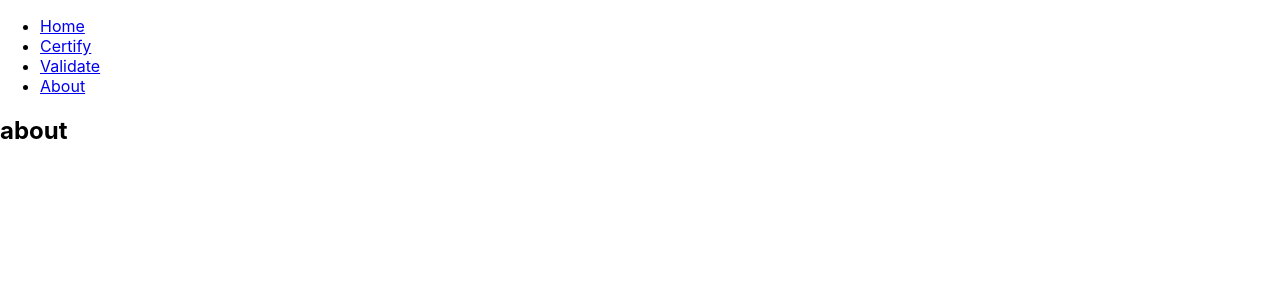
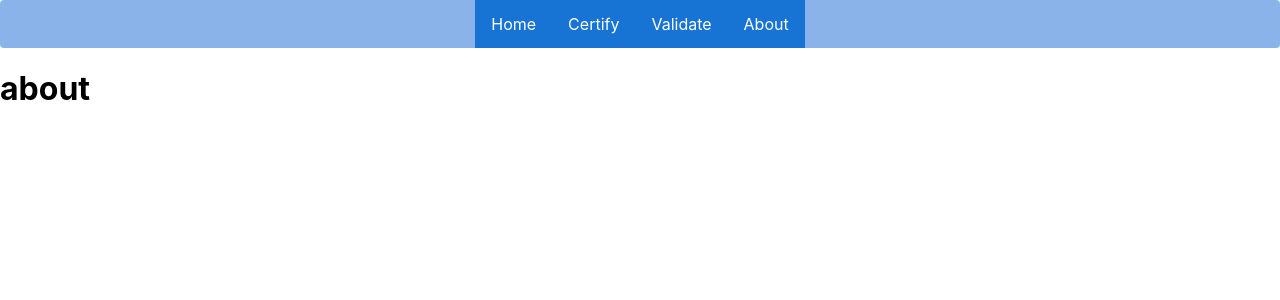
Before and after one commit to Team-e-motion/CMPE-GMV-2020, a React (Create React App) app: page /CMPE-GMV-2020/about in a window 1280 px wide. Shown: the top 300 px of the page. Built offline with nearby package versions, Linux system fonts and the light colour scheme.

Commit message:
Removing unused dependencies + adding css for navrouter

```diff
--- a/src/components/about/index.js
+++ b/src/components/about/index.js
@@ -1,5 +1,9 @@
 import React from 'react';
 
 export const About = () => {
-    return <h1>{'about'}</h1>;
+    return (
+        <div>
+            <h1>{'about'}</h1>
+        </div>
+    );
 };
--- a/src/components/navrouter/index.js
+++ b/src/components/navrouter/index.js
@@ -4,11 +4,12 @@ import { Home } from '../home';
 import { Certify } from '../certify';
 import Validate from '../validate';
 import { About } from '../about';
+import './style.css';
 
 export const NavRouter = () => {
     return (
         <BrowserRouter>
-            <nav>
+            <nav className="navbar">
                 <ul>
                     <li>
                         <Link to="/CMPE-GMV-2020">Home</Link>
@@ -23,11 +24,11 @@ export const NavRouter = () => {
                         <Link to="/CMPE-GMV-2020/about">About</Link>
                     </li>
                 </ul>
-                <Route exact path="/CMPE-GMV-2020" component={Home} />
-                <Route exact path="/CMPE-GMV-2020/certify" component={Certify} />
-                <Route exact path="/CMPE-GMV-2020/validate" component={Validate} />
-                <Route exact path="/CMPE-GMV-2020/about" component={About} />
             </nav>
+            <Route exact path="/CMPE-GMV-2020" component={Home} />
+            <Route exact path="/CMPE-GMV-2020/certify" component={Certify} />
+            <Route exact path="/CMPE-GMV-2020/validate" component={Validate} />
+            <Route exact path="/CMPE-GMV-2020/about" component={About} />
         </BrowserRouter>
     );
 };
--- a/src/components/navrouter/style.css
+++ b/src/components/navrouter/style.css
@@ -0,0 +1,32 @@
+ul {
+    list-style-type: none;
+    margin: 0;
+    padding: 0;
+    overflow: hidden;
+    background-color: #1874d4;
+}
+
+li {
+    float: left;
+}
+
+li a {
+    display: block;
+    color: white;
+    text-align: center;
+    padding: 14px 16px;
+    text-decoration: none;
+}
+
+li a:hover {
+    -webkit-transition: all 0.6s;
+    background-color: #f61313;
+}
+
+.navbar {
+    display: grid;
+    justify-content: center;
+    align-items: center;
+    border-radius: 4px;
+    background-color: #8ab3ea;
+}
--- a/src/components/validate/index.js
+++ b/src/components/validate/index.js
@@ -3,7 +3,7 @@ import React from 'react';
 const Validate = () => {
     return (
         <div className="Validate">
-            <p>Validate</p>
+            <h1>Validate</h1>
         </div>
     );
 };
```
Also changed, not shown: package.json (+2 -7 lines), 1 other file (tests, documents, lock files or other folders).
